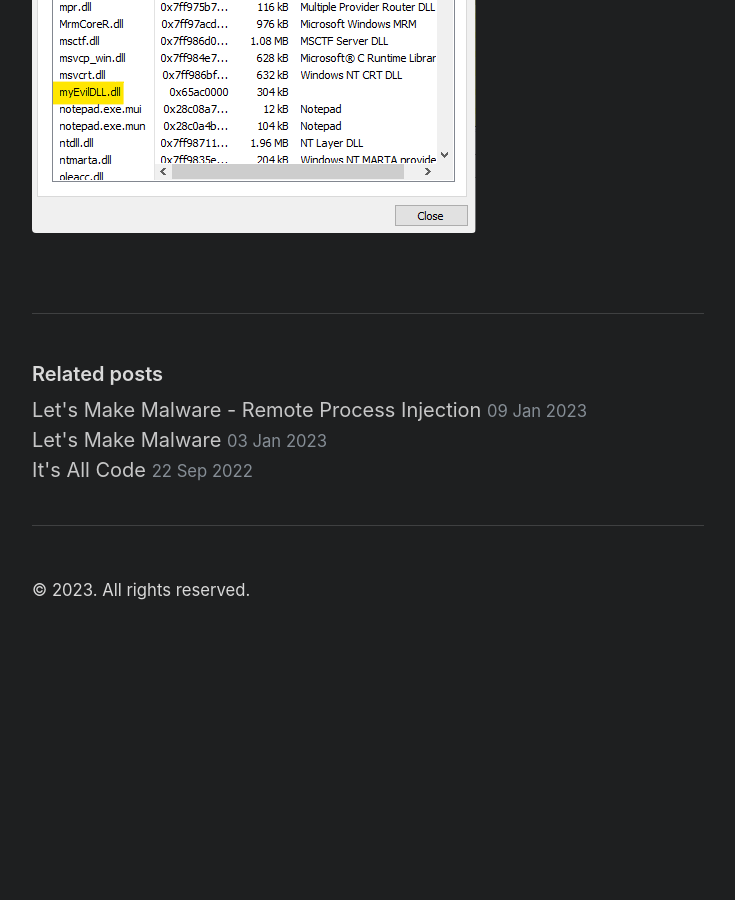
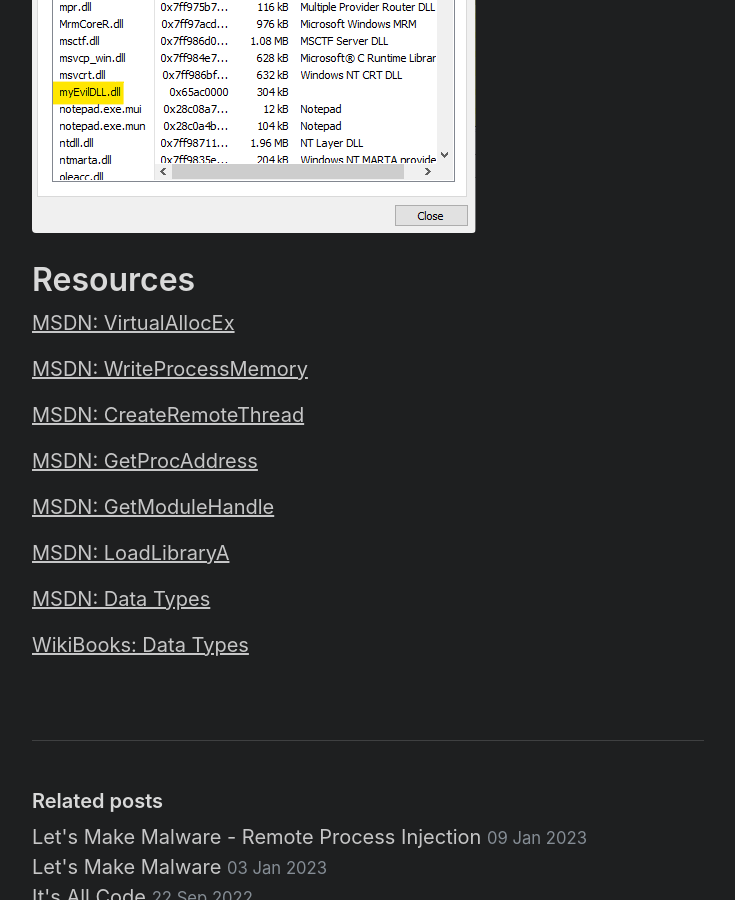
Before and after one commit to RePRGM/rePRGM.github.io, a Jekyll site: the page built from _posts/2023-01-20-lets-make-malware-part-3.md, in a window 1280 px wide and 900 px high, scrolled down 6674 px. Shown: the whole window, without its empty margins (272-1007 px from the left). Built offline with Jekyll 4.4.1, drawn with Linux system fonts in a browser that asks for light colours; before the commit the page ends 7326 px from its top, so only the background shows below that.

Commit message:
Update 2023-01-20-lets-make-malware-part-3.md

```diff
--- a/_posts/2023-01-20-lets-make-malware-part-3.md
+++ b/_posts/2023-01-20-lets-make-malware-part-3.md
@@ -188,3 +188,20 @@ And there we have it! Our DLL attached to notepad and our message box popped up.
 To verify this, we can use process hacker to look at the loaded modules (DLLs) of the target process.
 
 ![Verifying DLL attached](/assets/dll_injected.png)
+
+# Resources
+[MSDN: VirtualAllocEx](https://learn.microsoft.com/en-us/windows/win32/api/memoryapi/nf-memoryapi-virtualallocex)
+
+[MSDN: WriteProcessMemory](https://learn.microsoft.com/en-us/windows/win32/api/memoryapi/nf-memoryapi-writeprocessmemory)
+
+[MSDN: CreateRemoteThread](https://learn.microsoft.com/en-us/windows/win32/api/processthreadsapi/nf-processthreadsapi-createremotethread)
+
+[MSDN: GetProcAddress](https://learn.microsoft.com/en-us/windows/win32/api/libloaderapi/nf-libloaderapi-getprocaddress)
+
+[MSDN: GetModuleHandle](https://learn.microsoft.com/en-us/windows/win32/api/libloaderapi/nf-libloaderapi-getmodulehandlea)
+
+[MSDN: LoadLibraryA](https://learn.microsoft.com/en-us/windows/win32/api/libloaderapi/nf-libloaderapi-loadlibrarya)
+
+[MSDN: Data Types](https://learn.microsoft.com/en-us/windows/win32/winprog/windows-data-types)
+
+[WikiBooks: Data Types](https://en.wikibooks.org/wiki/Windows_Programming/Handles_and_Data_Types)
```
